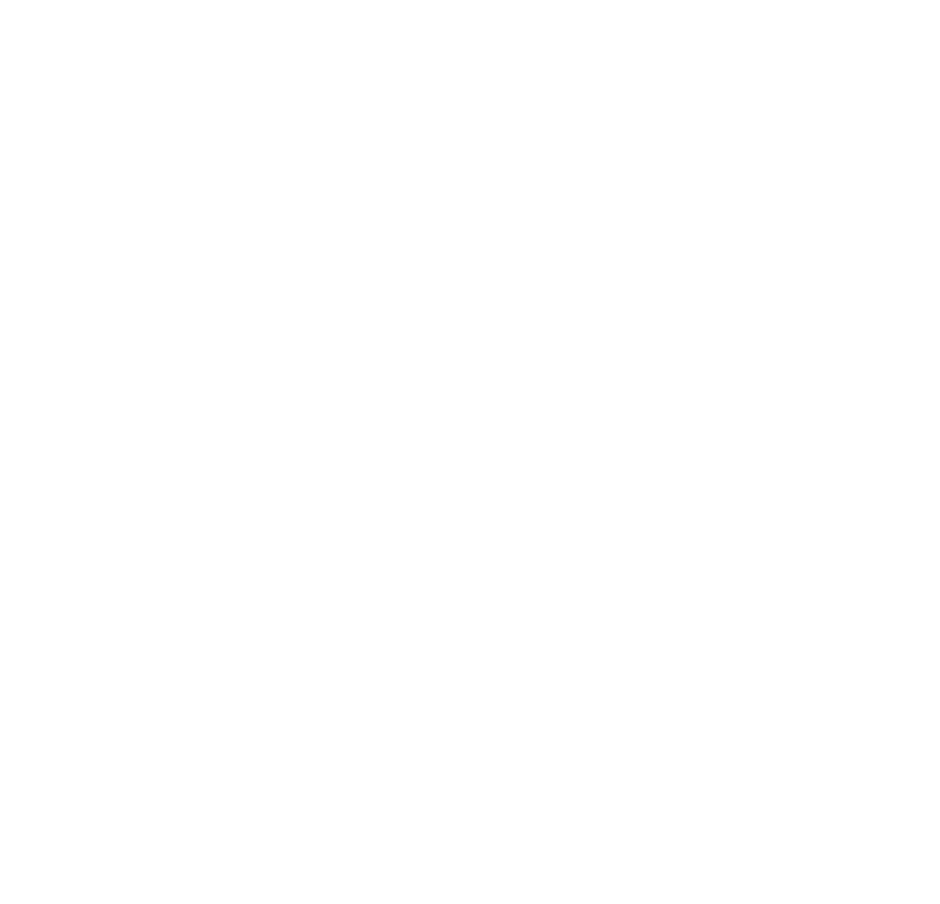
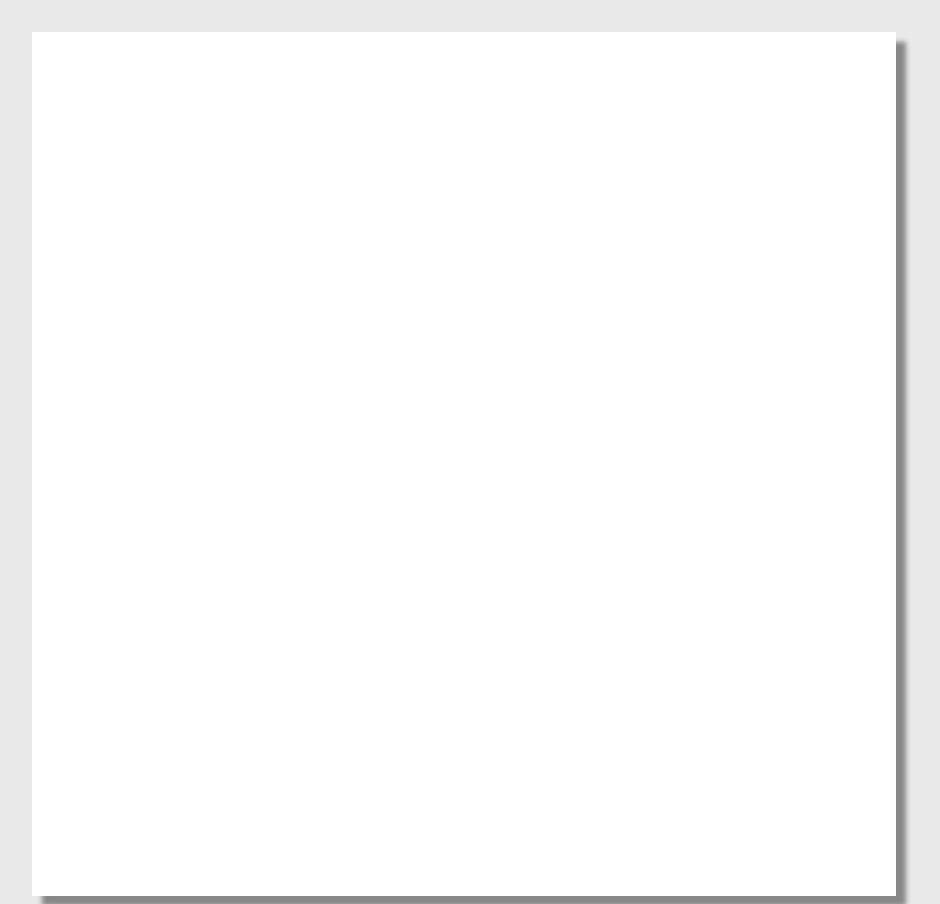
Before and after one commit to cor/NinjaWriter, a plain HTML site: page index.html in a window 1280 px wide. Shown: the whole page, without its empty margins (176-1116 px from the left). Before the commit the page ends 800 px from the top, so only its background shows below. Drawn offline with Linux system fonts and the light colour scheme.

Commit message:
Improve styling

```diff
--- a/index.html
+++ b/index.html
@@ -8,6 +8,21 @@
 			* {
 				font-family: 'Courier New';
 			}
+
+			body {
+				background-color: #E9E9E9;
+			}
+
+			#content {
+				box-shadow: 10px 10px 5px #888888;
+				margin: 0 auto;
+				margin-top: 2rem;
+				max-width: 800px;
+				min-height: 100vh;
+				padding: 2rem;
+				background-color: #fff;
+			}
+
 		</style>
 	</head>
 	<body>
```
